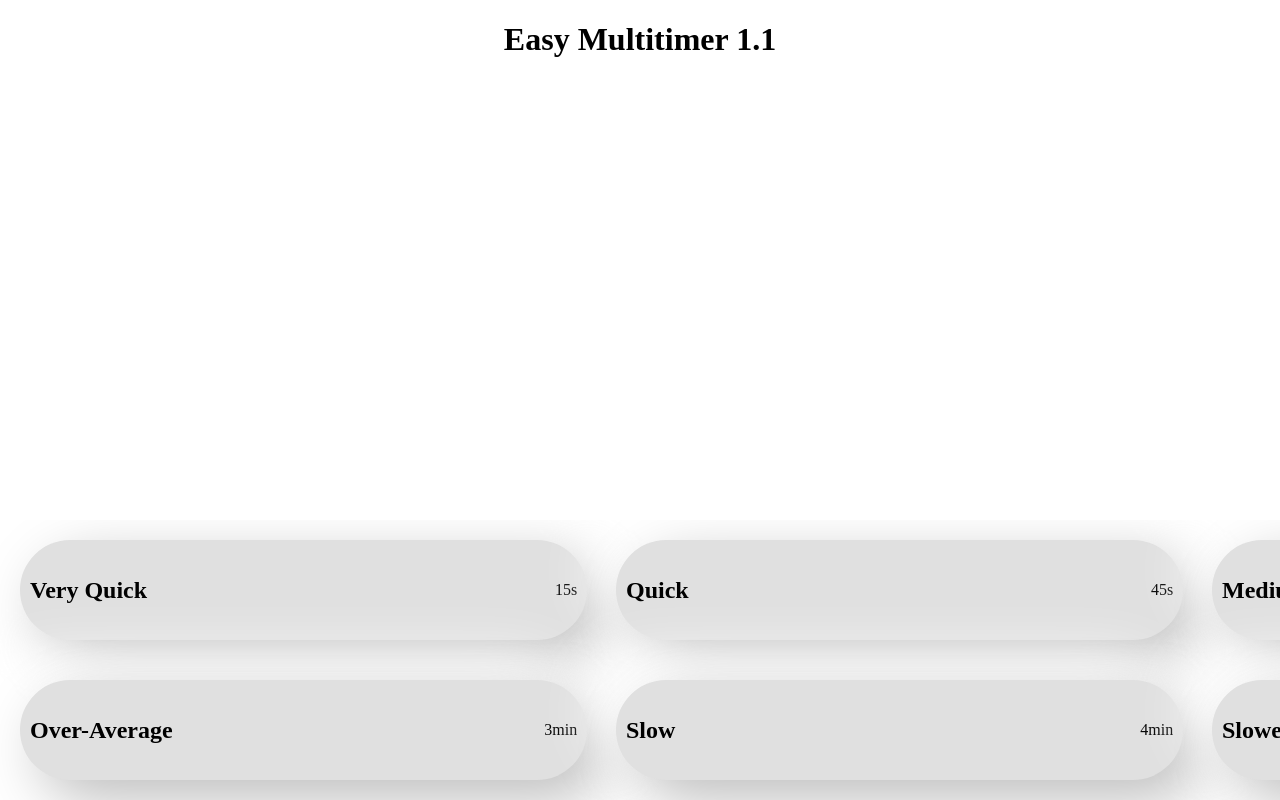
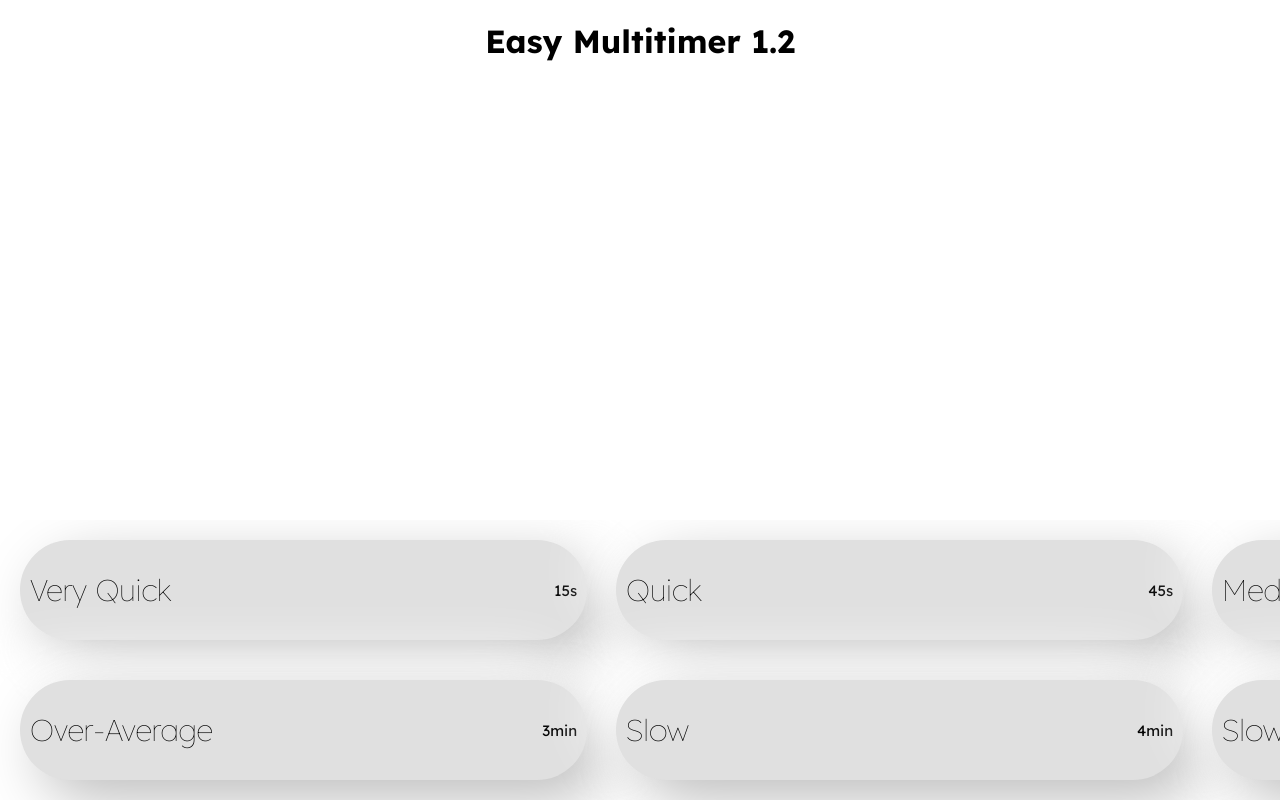
Before and after one commit to leondev-code/ezmultitimer, a plain HTML site: page index.html in a window 1280 px wide. Drawn offline with Linux system fonts and the light colour scheme.

Commit message:
css font added

```diff
--- a/index.html
+++ b/index.html
@@ -5,45 +5,48 @@
     <meta name="viewport" content="width=device-width, initial-scale=1.0">
     <link rel="stylesheet" href="styles.css">
     <title>Easy Multitimer</title>
+    <style>
+        @import url('https://fonts.googleapis.com/css2?family=Lexend:wght@100..900&display=swap');
+        </style>
 </head>
 <body>
     <div id="container">
-    <h1>Easy Multitimer 1.1</h1>
+    <h1 id="title">Easy Multitimer 1.2</h1>
     <div id="timerList" style="width:100%">
 
     </div>
     <div id="timerOptions">
         <div class="timers" onclick="startTimer(15)">
             <h2>Very Quick</h2>
-            <p>15s</p>
+            <p class="time">15s</p>
         </div>
         <div class="timers" onclick="startTimer(45)">
             <h2>Quick</h2>
-            <p>45s</p>
+            <p class="time">45s</p>
         </div>
         <div class="timers" onclick="startTimer(90)">
             <h2>Medium</h2>
-            <p>1min 30s</p>
+            <p class="time">1min 30s</p>
         </div>
         <div class="timers" onclick="startTimer(120)">
             <h2>Normal</h2>
-            <p>2min</p>
+            <p class="time">2min</p>
         </div>
         <div class="timers" onclick="startTimer(180)">
             <h2>Over-Average</h2>
-            <p>3min</p>
+            <p class="time">3min</p>
         </div>
         <div class="timers" onclick="startTimer(240)">
             <h2>Slow</h2>
-            <p>4min</p>
+            <p class="time">4min</p>
         </div>
         <div class="timers" onclick="startTimer(300)">
             <h2>Slower</h2>
-            <p>5min</p>
+            <p class="time">5min</p>
         </div>
         <div class="timers" onclick="startTimer(600)">
             <h2>Very slow</h2>
-            <p>10min</p>
+            <p class="time">10min</p>
         </div>
     </div>
 
--- a/script.js
+++ b/script.js
@@ -24,6 +24,8 @@ function startTimer(time) {
     timerBox[timerText.length-1].appendChild(cancelButton[cancelButton.length - 1]);
     cancelButton[cancelButton.length - 1].onclick = cancelTimer(cancelButton.length - 1);
     timerBox[timerBox.length-1].classList.add("timerBox");
+    timerText[timerText.length-1].classList.add("timerText");
+    cancelButton[cancelButton.length - 1].classList.add("cancelButton");
 }
 
 setInterval(decreaseTimers, 1000);
--- a/styles.css
+++ b/styles.css
@@ -2,6 +2,9 @@ body {
     height:100%;
     padding:0px;
     margin:0px;
+}
+#title {
+    font-family:"Lexend", sans-serif;
 }
 #container {
     display: flex;
@@ -58,3 +61,17 @@ box-shadow:  20px 20px 60px #bebebe,
     width:90%;
     padding:5px;
 }
+.timerText {
+    font-family:"Lexend", sans-serif;
+    font-size:20px;
+}
+h2 {
+    font-family:"Lexend", sans-serif;
+    font-size:30px;
+    font-weight:lighter;
+}
+.time {
+    font-family:"Lexend", sans-serif;
+    font-size:15px;
+    font-weight:light;
+}
```
